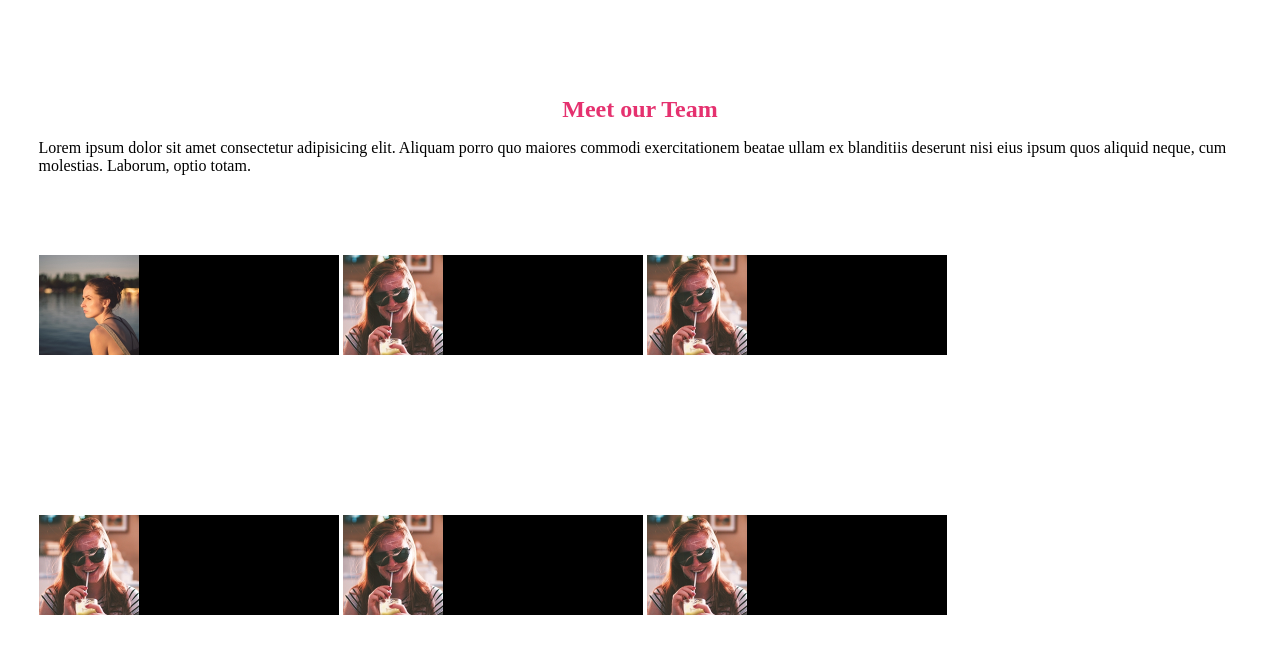
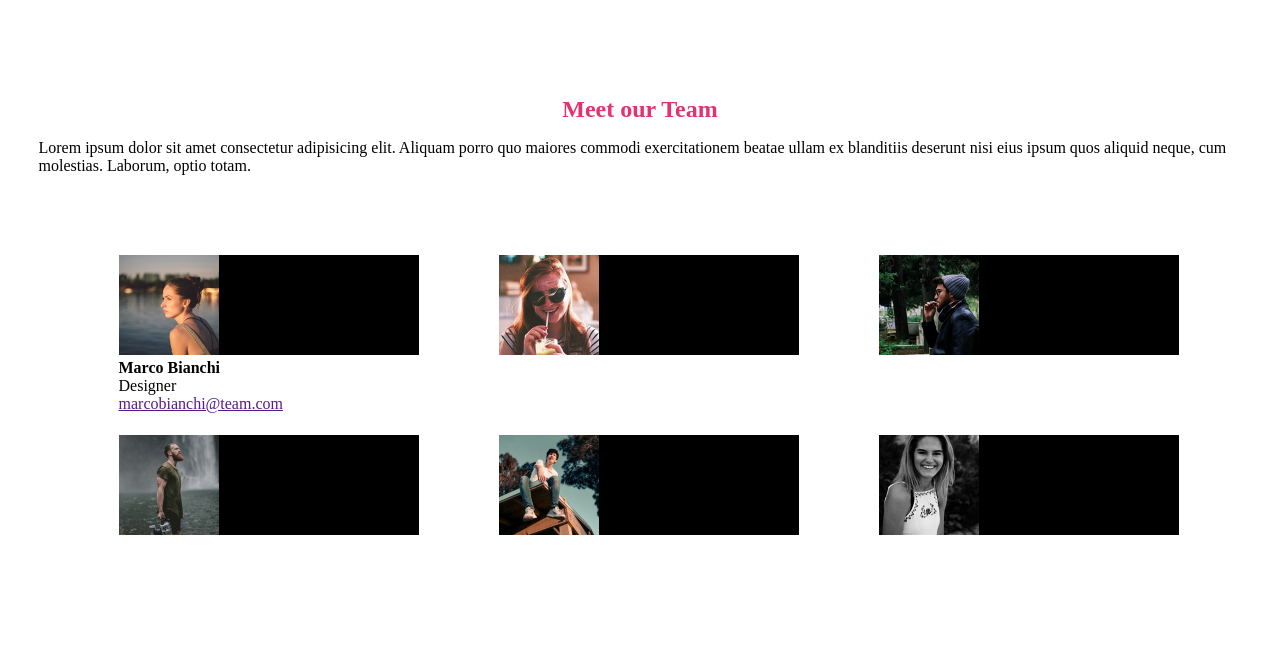
Before and after one commit to FrancescoLoCasto/html-css-float-cards, a plain HTML site: page index.html in a window 1280 px wide. Drawn offline with Linux system fonts and the light colour scheme.

Commit message:
Correct position of black box but don't correct position of info

```diff
--- a/css/style.css
+++ b/css/style.css
@@ -33,7 +33,7 @@ p.lorem{
 .box{
     height: 100px;
     width: 300px;
-    margin: 5rem auto;
+    margin: 5rem 0 0 5rem;
     background-color: black;
     display: inline-block;
 }
@@ -48,5 +48,5 @@ p.lorem{
 }
 
 article.box{
-
+    float: left;
 }
--- a/index.html
+++ b/index.html
@@ -22,32 +22,48 @@
               <article class="box">
                   <div>
                       <img class="female-img" src="./img/female2.png" alt="">
-
+                      <h1>
+                        Marco Bianchi
+                      </h1>
+                      <p>
+                        Designer
+                      </p>
+                      <a href="">marcobianchi@team.com</a>
                   </div>
               </article>
+
+
               <article class="box">
                   <div>
                       <img class="female-img" src="./img/female1.png" alt="">
                   </div>
               </article>
+
+
               <article class="box">
                 <div>
-                    <img class="female-img" src="./img/female1.png" alt="">
+                    <img class="female-img" src="./img/male1.png" alt="">
                 </div>
             </article>
+
+
             <article class="box">
                 <div>
-                    <img class="female-img" src="./img/female1.png" alt="">
+                    <img class="female-img" src="./img/male2.png" alt="">
                 </div>
             </article>
+
+
             <article class="box">
                 <div>
-                    <img class="female-img" src="./img/female1.png" alt="">
+                    <img class="female-img" src="./img/male3.png" alt="">
                 </div>
             </article>
+
+
             <article class="box">
                 <div>
-                    <img class="female-img" src="./img/female1.png" alt="">
+                    <img class="female-img" src="./img/female3.png" alt="">
                 </div>
             </article>
           </section>
```
